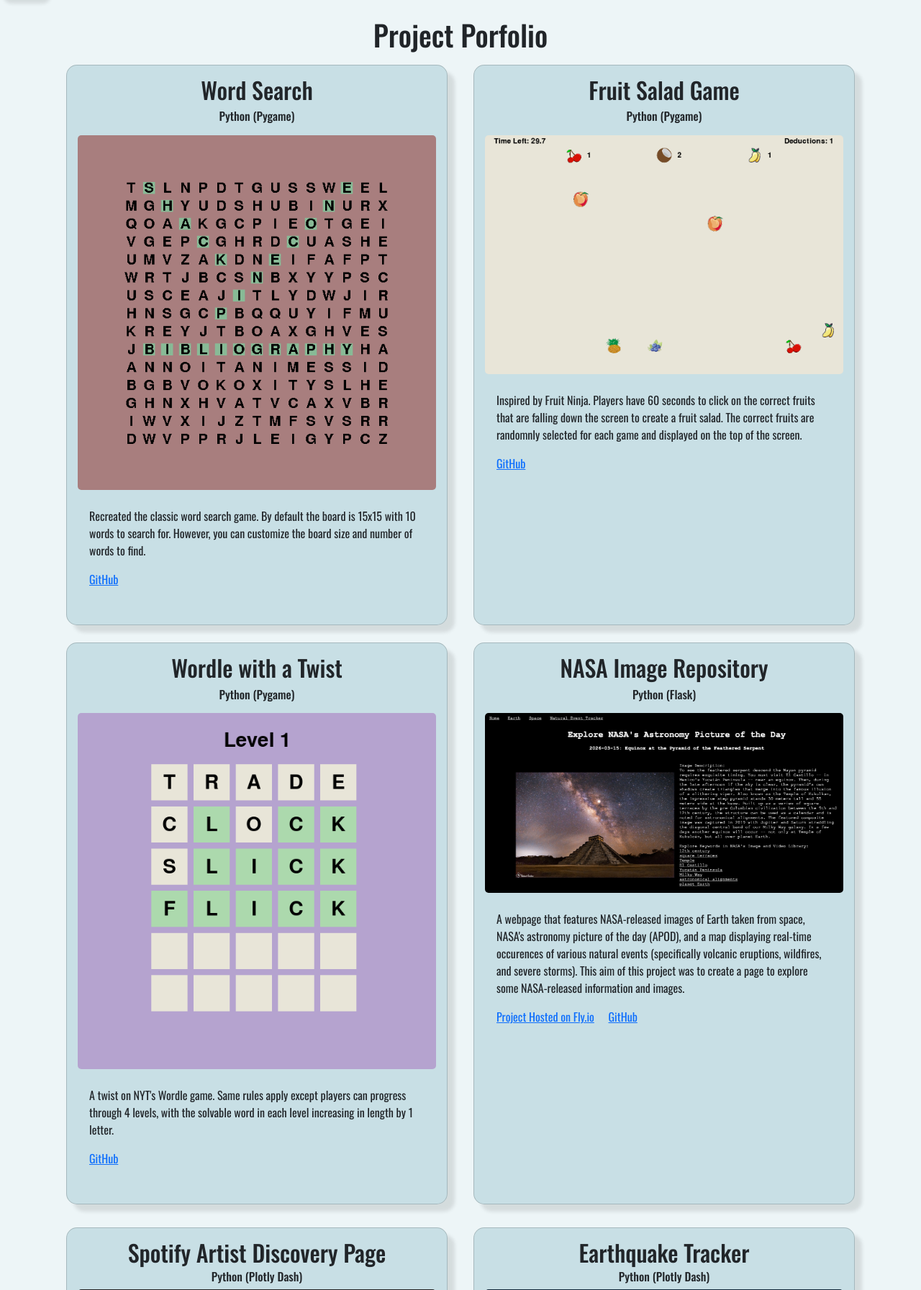
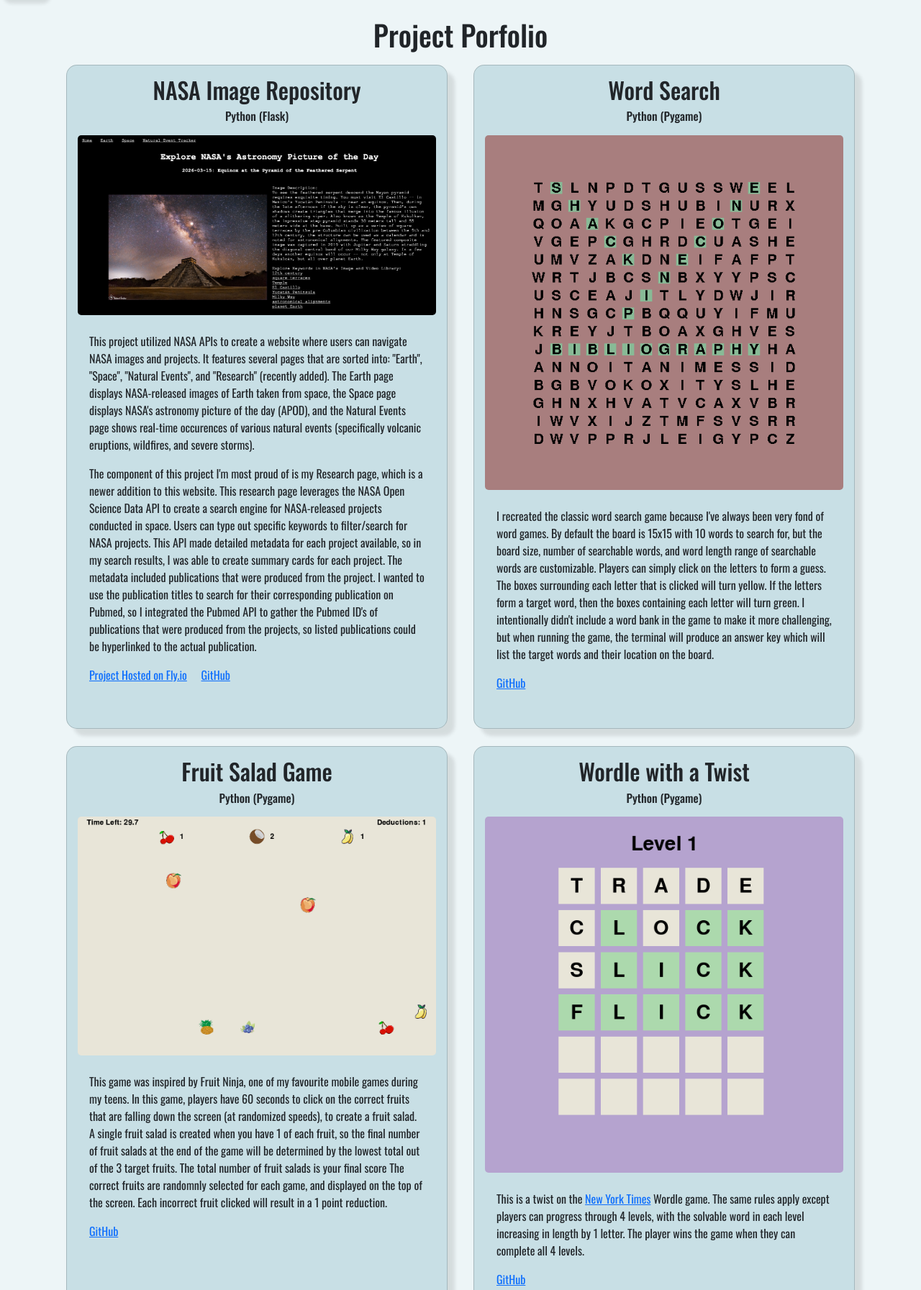
Before and after one commit to tiffanyng23/personal-website, a Flask app: page /projects in a window 1280 px wide. Shown: the part 52-1845 px from the top of the page at 72% size. Run offline with Flask 3, Linux system fonts and the light colour scheme; some libraries are stand-ins or nearby versions.

Commit message:
reordered projects and updated descriptions

```diff
--- a/templates/projects.html
+++ b/templates/projects.html
@@ -8,18 +8,46 @@
     <div class="row g-3">
         <div class="col-6 mt-2 mb-2">
             <div class="card h-100 project-card">
+                <h2 class="card-title text-center">NASA Image Repository</h2>
+                <h6 class="card-text text-center">Python (Flask)</h6>
+                <img src="/static/images/nasa.png" class="card-img-top card-img-bottom mt-2 mb-2" alt="Project img">
+                <div class="card-body">
+                     <p class="card-text">
+                        This project utilized NASA APIs to create a website where users can navigate NASA images and projects. It features several pages that are sorted into: "Earth", "Space", "Natural Events", and "Research" (recently added).
+                        The Earth page displays NASA-released images of Earth taken from space, the Space page displays NASA's astronomy picture of the day (APOD),
+                        and the Natural Events page shows real-time occurences of various natural events (specifically volcanic eruptions, wildfires, and severe storms).
+                    </p>
+                    <p>
+                        The component of this project I'm most proud of is my Research page, which is a newer addition to this website. This research page
+                        leverages the NASA Open Science Data API to create a search engine for NASA-released projects conducted in space.
+                        Users can type out specific keywords to filter/search for NASA projects.
+                        This API made detailed metadata for each project available, so in my search results, I was able to create summary cards for each project.
+                        The metadata included publications that were produced from the project.
+                        I wanted to use the publication titles to search for their corresponding publication on Pubmed, so I integrated the Pubmed API to gather the Pubmed ID's of publications that were produced from the projects, so listed publications could be hyperlinked to the actual publication.
+                    </p>
+                    <a href="https://nasa-released-imgs.fly.dev/" class="card-link" target="_blank">Project Hosted on Fly.io</a>
+                    <a href="https://github.com/tiffanyng23/nasa-app" class="card-link" target="_blank">GitHub</a>
+                </div>
+            </div>
+        </div>
+        <div class="col-6 mt-2 mb-2">
+            <div class="card h-100 project-card">
                 <h2 class="card-title text-center">Word Search</h2>
                 <h6 class="card-text text-center">Python (Pygame)</h6>
                 <img src="/static/images/search.png" class="card-img-top card-img-bottom mt-2 mb-2" alt="Project img">
                 <div class="card-body">
                      <p class="card-text">
-                        Recreated the classic word search game. By default the board is 15x15 with 10 words to search for.
-                        However, you can customize the board size and number of words to find.
+                        I recreated the classic word search game because I've always been very fond of word games. By default the board is 15x15 with 10 words to search for, but the board size, number of searchable words, and word length range of searchable words are customizable.
+                        Players can simply click on the letters to form a guess. The boxes surrounding each letter that is clicked will turn yellow.
+                        If the letters form a target word, then the boxes containing each letter will turn green.
+                        I intentionally didn't include a word bank in the game to make it more challenging, but when running the game, the terminal will produce an answer key which will list the target words and their location on the board.
                     </p>
                     <a href="https://github.com/tiffanyng23/word-search" class="card-link" target="_blank">GitHub</a>
                 </div>
             </div>
         </div>
+    </div>
+    <div class="row mt-2 mb-2 g-3">
         <div class="col-6 mt-2 mb-2">
             <div class="card h-100 project-card">
                 <h2 class="card-title text-center">Fruit Salad Game</h2>
@@ -27,15 +55,17 @@
                 <img src="/static/images/fruit.png" class="card-img-top card-img-bottom mt-2 mb-2" alt="Project img">
                 <div class="card-body">
                      <p class="card-text">
-                        Inspired by Fruit Ninja. Players have 60 seconds to click on the correct fruits that are falling down the screen to create a fruit salad.
-                        The correct fruits are randomnly selected for each game and displayed on the top of the screen.
+                        This game was inspired by Fruit Ninja, one of my favourite mobile games during my teens.
+                        In this game, players have 60 seconds to click on the correct fruits that are falling down the screen (at randomized speeds), to create a fruit salad.
+                        A single fruit salad is created when you have 1 of each fruit, so the final number of fruit salads at the end of the game
+                        will be determined by the lowest total out of the 3 target fruits. The total number of fruit salads is your final score
+                        The correct fruits are randomnly selected for each game, and displayed on the top of the screen.
+                        Each incorrect fruit clicked will result in a 1 point reduction.
                     </p>
                     <a href="https://github.com/tiffanyng23/fruit-ninja-dupe" class="card-link" target="_blank">GitHub</a>
                 </div>
             </div>
         </div>
-    </div>
-    <div class="row mt-2 mb-2 g-3">
         <div class="col-6 mt-2 mb-2">
             <div class="card h-100 project-card">
                 <h2 class="card-title text-center">Wordle with a Twist</h2>
@@ -43,25 +73,11 @@
                 <img src="/static/images/wordle.png" class="card-img-top card-img-bottom mt-2 mb-2" alt="Project img">
                 <div class="card-body">
                      <p class="card-text">
-                        A twist on NYT's Wordle game. Same rules apply except players can progress through 4 levels, with the solvable word in each level increasing in length by 1 letter.
+                        This is a twist on the <a href="https://www.nytimes.com/games/wordle/index.html" target="_blank">New York Times</a> Wordle game.
+                        The same rules apply except players can progress through 4 levels, with the solvable word in each level increasing in length by 1 letter.
+                        The player wins the game when they can complete all 4 levels.
                     </p>
                     <a href="https://github.com/tiffanyng23/wordle-dupe" class="card-link" target="_blank">GitHub</a>
-                </div>
-            </div>
-        </div>
-        <div class="col-6 mt-2 mb-2">
-            <div class="card h-100 project-card">
-                <h2 class="card-title text-center">NASA Image Repository</h2>
-                <h6 class="card-text text-center">Python (Flask)</h6>
-                <img src="/static/images/nasa.png" class="card-img-top card-img-bottom mt-2 mb-2" alt="Project img">
-                <div class="card-body">
-                     <p class="card-text">
-                        A webpage that features NASA-released images of Earth taken from space, NASA's astronomy picture of the day (APOD),
-                        and a map displaying real-time occurences of various natural events (specifically volcanic eruptions, wildfires, and severe storms).
-                        This aim of this project was to create a page to explore some NASA-released information and images.
-                    </p>
-                    <a href="https://nasa-released-imgs.fly.dev/" class="card-link" target="_blank">Project Hosted on Fly.io</a>
-                    <a href="https://github.com/tiffanyng23/nasa-app" class="card-link" target="_blank">GitHub</a>
                 </div>
             </div>
         </div>
@@ -74,8 +90,16 @@
                 <img src="/static/images/spotify.png" class="card-img-top card-img-bottom mt-2 mb-2" alt="Project img">
                 <div class="card-body">
                     <p class="card-text">
-                        An artist discovery page that integrates artist data from Spotify's Web API to create a page used to explore the music discography of a new artist.
-                        From this project, I was able to integrate my album-based listening approach with displaying tracks dynamically based on Spotify popularity value.
+                        An artist discovery dashboard that integrates artist data from Spotify's Web API, allowing users to explore the music discography of a new artist.
+                        From this project, I was able to integrate my album-based listening approach with displaying tracks dynamically based on Spotify's popularity score (a score from 0-100 generated by Spotify for each album and track).
+                        There are 3 tabs in this dashboard: "Albums", "Album Tracks", and "Still Not Sure Where to Start?".
+                    </p>
+                    <p>
+                        The Albums tab displays a table listing all of the artists albums with key information including the release date, popularity score, and number of tracks. Users are able to use keywords to search and filter the table, and they can also sort the albums in ascending or descending order at each column.
+                        The Album Tracks page is essentially a summary page of the artists tracks. Users will see the most "Mainstream" Tracks which are the tracks with the highest popularity score,
+                        and the most "Hipster" tracks which have the lowest popularity score.
+                        At the bottom of the page, there is a bar chart where users can sort the album tracks based on popularity score. Users can also click on a bar that represents a song they are interested in, which will open a link to the song on Spotify.
+                        The "Still Not Sure Where to Start?"" page essentially allows users to randomnly select an album or song to listen to. Users can simply click a button and a randomn album or song from that artist will open up on Spotify.
                     </p>
                     <a href="https://spotify-app.fly.dev" target="_blank" class="card-link">Project Hosted on Fly.io</a>
                     <a href="https://github.com/tiffanyng23/spotify-app" target="_blank" class="card-link">GitHub</a>
@@ -89,10 +113,15 @@
                 <img src="/static/images/earthquake.png" class="card-img-top card-img-bottom mt-2 mb-2" alt="Project img">
                 <div class="card-body">
                      <p class="card-text">
-                        A global earthquake tracker dashboard that integrates the USGS Earthquake API to provide near real-time updates on earthquake events.
-                        The dashboard features an earthquake counter and a side panel that allows for customization of time window, magnitude, and depth
-                        for 3 data visualization tools (scatter plot, scatter map, and data table). The goal of this project was to create a resource that depicts up-to-date earthquake data in
-                        an accessible and insightful way.
+                        A global earthquake tracker that integrates the USGS Earthquake API, to provide near real-time updates on earthquake events in an accessible and interactive way.
+                        The dashboard features an earthquake counter and a side panel that allows for customization of time window, magnitude, and earthquake depth
+                        for 3 data visualization tools (scatter plot, scatter map, and data table).
+                    </p>
+                    <p>
+                        The earthquake counter shows the number of earthquakes over the past hour, day, 7 days, and 30 days. You can filter the counter based on magnitude and depth.
+                        On the first tab, you will see a scatter plot that makes it easier to compare magnitudes of different earthquakes over a customizable time period.
+                        On the second tab, you will see a scatter map where earthquake events are plotted based on its coordinates. By filtering using the customization panel, you can gather insights on where earthquakes commonly occur at different magnitudes.
+                        The third tab displays a table where you can search and filter for earthquakes by typing in keywords for either time, location, magnitude, or depth. You can also sort the earthquakes in ascending or descending order.
                     </p>
                     <a href="https://earthquake-tracker-app.fly.dev" target="_blank" class="card-link">Project Hosted on Fly.io</a>
                     <a href="https://github.com/tiffanyng23/earthquake-tracker" target="_blank" class="card-link">GitHub</a>
```
